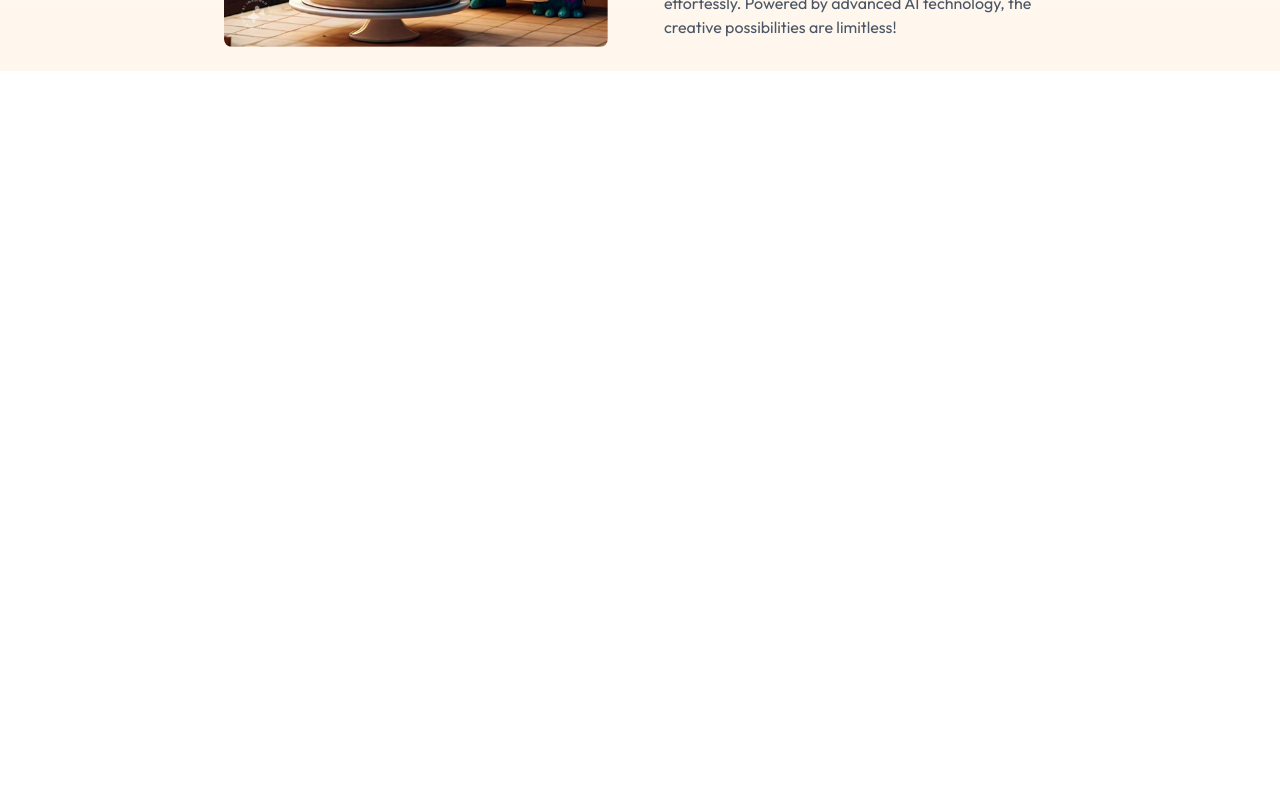
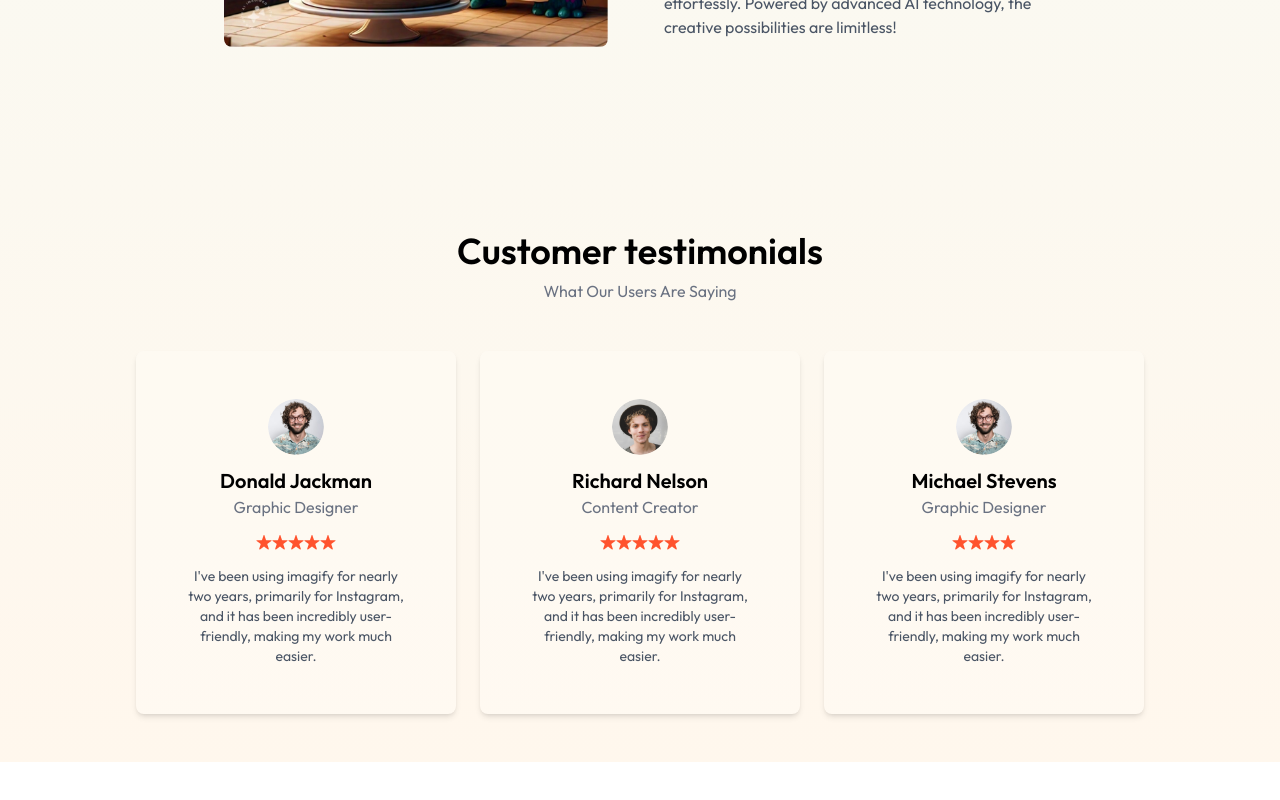
Before and after one commit to MehediMubin/imagify, a React (Vite) app in the folder client/: page / in a window 1280 px wide. Shown: the part 1817-2617 px from the top of the page. Before the commit the page ends 2000 px from the top, so only its background shows below. Built offline with nearby package versions, Linux system fonts and the light colour scheme.

Commit message:
feat: add testimonials component

```diff
--- a/client/src/assets/assets.js
+++ b/client/src/assets/assets.js
@@ -1,23 +1,23 @@
-import logo from './logo.svg'
-import logo_icon from './logo_icon.svg'
-import facebook_icon from './facebook_icon.svg'
-import instagram_icon from './instagram_icon.svg'
-import twitter_icon from './twitter_icon.svg'
-import star_icon from './star_icon.svg'
-import rating_star from './rating_star.svg'
-import sample_img_1 from './sample_img_1.png'
-import sample_img_2 from './sample_img_2.png'
-import profile_img_1 from './profile_img_1.png'
-import profile_img_2 from './profile_img_2.png'
-import step_icon_1 from './step_icon_1.svg'
-import step_icon_2 from './step_icon_2.svg'
-import step_icon_3 from './step_icon_3.svg'
-import email_icon from './email_icon.svg'
-import lock_icon from './lock_icon.svg'
-import cross_icon from './cross_icon.svg'
-import star_group from './star_group.png'
-import credit_star from './credit_star.svg'
-import profile_icon from './profile_icon.png'
+import credit_star from "./credit_star.svg";
+import cross_icon from "./cross_icon.svg";
+import email_icon from "./email_icon.svg";
+import facebook_icon from "./facebook_icon.svg";
+import instagram_icon from "./instagram_icon.svg";
+import lock_icon from "./lock_icon.svg";
+import logo from "./logo.svg";
+import logo_icon from "./logo_icon.svg";
+import profile_icon from "./profile_icon.png";
+import profile_img_1 from "./profile_img_1.png";
+import profile_img_2 from "./profile_img_2.png";
+import rating_star from "./rating_star.svg";
+import sample_img_1 from "./sample_img_1.png";
+import sample_img_2 from "./sample_img_2.png";
+import star_group from "./star_group.png";
+import star_icon from "./star_icon.svg";
+import step_icon_1 from "./step_icon_1.svg";
+import step_icon_2 from "./step_icon_2.svg";
+import step_icon_3 from "./step_icon_3.svg";
+import twitter_icon from "./twitter_icon.svg";
 
 export const assets = {
    logo,
@@ -34,68 +34,71 @@ export const assets = {
    cross_icon,
    star_group,
    credit_star,
-    profile_icon
-}
+   profile_icon,
+};
 
 export const stepsData = [
    {
-      title: 'Describe Your Vision',
-      description: 'Type a phrase, sentence, or paragraph that describes the image you want to create.',
+      title: "Describe Your Vision",
+      description:
+         "Type a phrase, sentence, or paragraph that describes the image you want to create.",
       icon: step_icon_1,
    },
    {
-      title: 'Watch the Magic',
-      description: 'Our AI-powered engine will transform your text into a high-quality, unique image in seconds.',
+      title: "Watch the Magic",
+      description:
+         "Our AI-powered engine will transform your text into a high-quality, unique image in seconds.",
       icon: step_icon_2,
    },
    {
-      title: 'Download & Share',
-      description: 'Instantly download your creation or share it with the world directly from our platform.',
+      title: "Download & Share",
+      description:
+         "Instantly download your creation or share it with the world directly from our platform.",
       icon: step_icon_3,
    },
 ];
 
 export const testimonialsData = [
    {
-        image:profile_img_1,
-        name:'Donald Jackman',
-        role:'Graphic Designer',
-        stars:5,
-        text:`I've been using bg.removal for nearly two years, primarily for Instagram, and it has been incredibly user-friendly, making my work much easier.`
+      image: profile_img_1,
+      name: "Donald Jackman",
+      role: "Graphic Designer",
+      stars: 5,
+      text: `I've been using imagify for nearly two years, primarily for Instagram, and it has been incredibly user-friendly, making my work much easier.`,
    },
    {
-        image:profile_img_2,
-        name:'Richard Nelson',
-        role:'Content Creator',
-        stars:5,
-        text:`I've been using bg.removal for nearly two years, primarily for Instagram, and it has been incredibly user-friendly, making my work much easier.`
+      image: profile_img_2,
+      name: "Richard Nelson",
+      role: "Content Creator",
+      stars: 5,
+      text: `I've been using imagify for nearly two years, primarily for Instagram, and it has been incredibly user-friendly, making my work much easier.`,
    },
    {
-        image:profile_img_1,
-        name:'Donald Jackman',
-        role:' Graphic Designer',
-        stars:5,
-        text:`I've been using bg.removal for nearly two years, primarily for Instagram, and it has been incredibly user-friendly, making my work much easier.`
+      image: profile_img_1,
+      name: "Michael Stevens",
+      role: " Graphic Designer",
+      stars: 4,
+      text: `I've been using imagify for nearly two years, primarily for Instagram, and it has been incredibly user-friendly, making my work much easier.`,
    },
-]
+];
 
 export const plans = [
    {
-      id: 'Basic',
+      id: "Basic",
       price: 10,
       credits: 100,
-      desc: 'Best for personal use.'
+      desc: "Best for personal use.",
    },
    {
-      id: 'Advanced',
+      id: "Advanced",
       price: 50,
       credits: 500,
-      desc: 'Best for business use.'
+      desc: "Best for business use.",
    },
    {
-      id: 'Business',
+      id: "Business",
       price: 250,
       credits: 5000,
-      desc: 'Best for enterprise use.'
+      desc: "Best for enterprise use.",
    },
-  ]
+];
--- /dev/null
+++ b/client/src/components/Testimonials.jsx
@@ -0,0 +1,49 @@
+import { assets, testimonialsData } from "../assets/assets";
+
+const Testimonials = () => {
+   return (
+      <div className="flex flex-col items-center justify-center my-20 py-12">
+         <h1 className="text-3xl sm:text-4xl font-semibold mb-2">
+            Customer testimonials
+         </h1>
+         <p className="text-gray-500 mb-12">What Our Users Are Saying</p>
+
+         <div className="flex flex-wrap gap-6">
+            {testimonialsData.map((testimonial, index) => (
+               <div
+                  className="bg-white/20 p-12 rounded-lg shadow-md order w-80 m-auto cursor-pointer hover:scale-[1.02] transition-all"
+                  key={index}
+               >
+                  <div className="flex flex-col items-center">
+                     <img
+                        className="rounded-full w-14"
+                        src={testimonial.image}
+                        alt=""
+                     />
+                     <h2 className="text-xl font-semibold mt-3 ">
+                        {testimonial.name}
+                     </h2>
+                     <p className="text-gray-500 mb-4">{testimonial.role}</p>
+                     <div className="flex mb-4">
+                        {Array(testimonial.stars)
+                           .fill()
+                           .map((item, index) => (
+                              <img
+                                 key={index}
+                                 src={assets.rating_star}
+                                 alt="Star"
+                              />
+                           ))}
+                     </div>
+                     <p className="text-center text-sm text-gray-600">
+                        {testimonial.text}
+                     </p>
+                  </div>
+               </div>
+            ))}
+         </div>
+      </div>
+   );
+};
+
+export default Testimonials;
--- a/client/src/pages/Home.jsx
+++ b/client/src/pages/Home.jsx
@@ -1,6 +1,7 @@
 import Description from "../components/Description";
 import Header from "../components/Header";
 import Steps from "../components/Steps";
+import Testimonials from "../components/Testimonials";
 
 const Home = () => {
    return (
@@ -8,6 +9,7 @@ const Home = () => {
          <Header />
          <Steps />
          <Description />
+         <Testimonials />
       </div>
    );
 };
```
Lines whose indentation alone changed are shown as unchanged.
